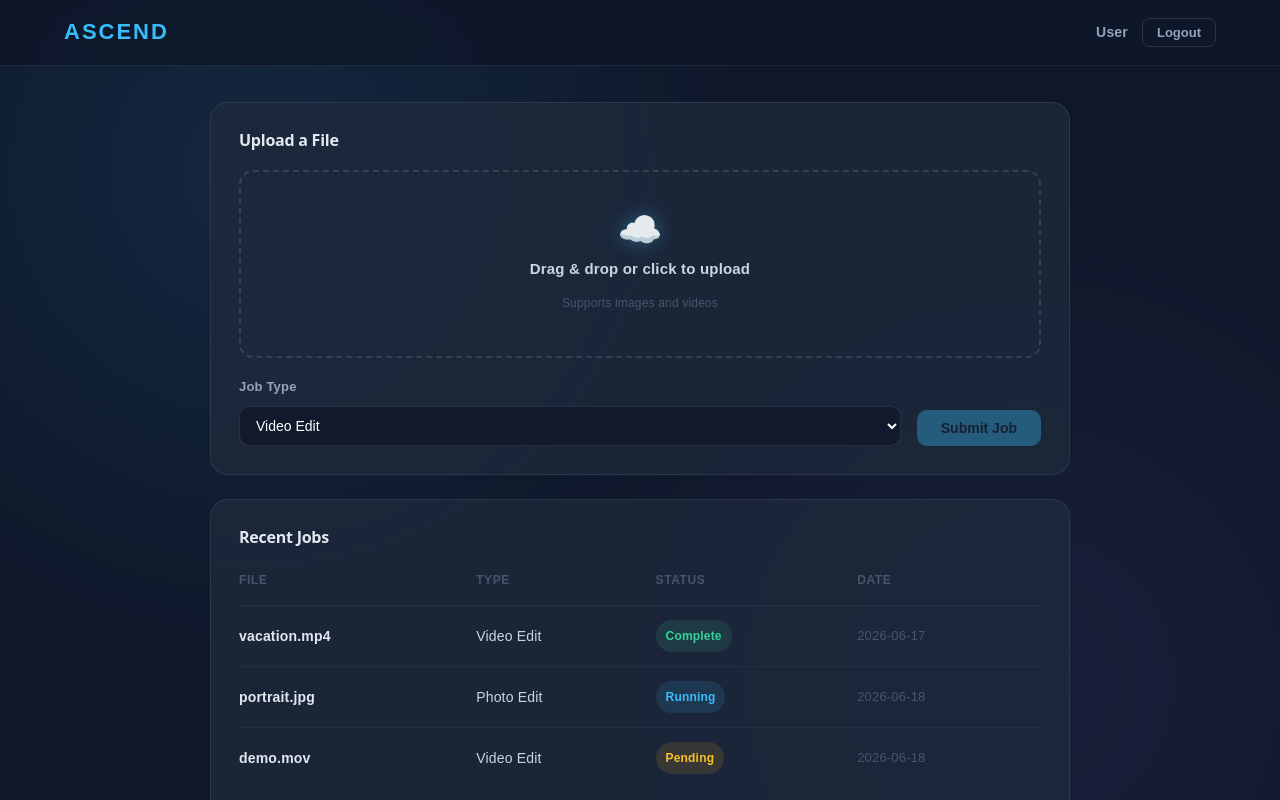
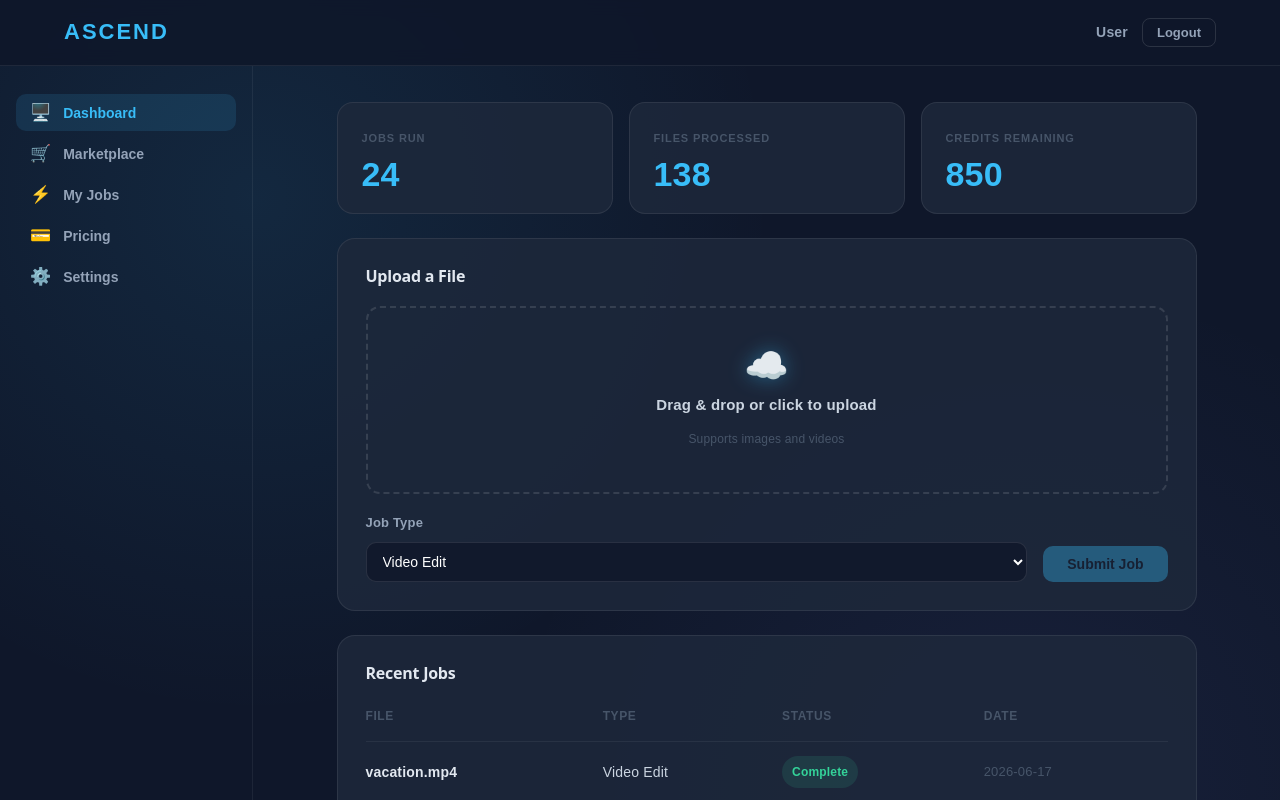
Before and after one commit to jlin25/ASCEND-Cloud-Devops-Project, a React (Vite) app in the folder frontend/: page /dashboard in a window 1280 px wide. Shown: the top 800 px of the page. Built offline with nearby package versions, Linux system fonts and the light colour scheme.

Commit message:
Add dashboard link and new dashboard sidebar layout

```diff
--- a/frontend/src/pages/DashboardPage.css
+++ b/frontend/src/pages/DashboardPage.css
@@ -285,3 +285,124 @@
     display: none;
   }
 }
+
+/* ─── Body (sidebar + main wrapper) ──────────────────────── */
+.dash-body {
+  display: flex;
+  flex: 1;
+}
+
+/* ─── Sidebar ─────────────────────────────────────────────── */
+.dash-sidebar {
+  width: 220px;
+  flex-shrink: 0;
+  padding: 28px 16px;
+  border-right: 1px solid rgba(255, 255, 255, 0.06);
+}
+
+.dash-sidebar-nav {
+  display: flex;
+  flex-direction: column;
+  gap: 4px;
+}
+
+.dash-sidebar-item {
+  display: flex;
+  align-items: center;
+  gap: 12px;
+  background: none;
+  border: none;
+  color: #94a3b8;
+  font-size: 14px;
+  font-weight: 600;
+  font-family: Arial, Helvetica, sans-serif;
+  padding: 10px 14px;
+  border-radius: 10px;
+  cursor: pointer;
+  text-align: left;
+  width: 100%;
+  transition: background 0.18s, color 0.18s;
+}
+
+.dash-sidebar-item:hover {
+  background: rgba(56, 189, 248, 0.07);
+  color: #e2e8f0;
+}
+
+.dash-sidebar-item.active {
+  background: rgba(56, 189, 248, 0.12);
+  color: #38bdf8;
+}
+
+.dash-sidebar-icon {
+  font-size: 17px;
+  line-height: 1;
+  flex-shrink: 0;
+}
+
+/* ─── Stat cards ──────────────────────────────────────────── */
+.dash-stats {
+  display: grid;
+  grid-template-columns: repeat(3, 1fr);
+  gap: 16px;
+}
+
+.dash-stat-card {
+  background: rgba(30, 41, 59, 0.85);
+  border: 1px solid rgba(255, 255, 255, 0.08);
+  border-radius: 16px;
+  padding: 22px 24px;
+  display: flex;
+  flex-direction: column;
+  gap: 6px;
+}
+
+.dash-stat-label {
+  font-size: 11px;
+  font-weight: 700;
+  text-transform: uppercase;
+  letter-spacing: 0.08em;
+  color: #475569;
+  margin: 0;
+}
+
+.dash-stat-value {
+  font-size: 34px;
+  font-weight: 800;
+  color: #38bdf8;
+  margin: 0;
+  line-height: 1;
+}
+
+/* ─── Responsive (sidebar) ────────────────────────────────── */
+@media (max-width: 768px) {
+  .dash-body {
+    flex-direction: column;
+  }
+
+  .dash-sidebar {
+    width: 100%;
+    padding: 12px 5%;
+    border-right: none;
+    border-bottom: 1px solid rgba(255, 255, 255, 0.06);
+  }
+
+  .dash-sidebar-nav {
+    flex-direction: row;
+    flex-wrap: wrap;
+    gap: 6px;
+  }
+
+  .dash-sidebar-item {
+    flex: 0 1 auto;
+    padding: 8px 12px;
+    font-size: 13px;
+    justify-content: center;
+  }
+}
+
+@media (max-width: 480px) {
+  .dash-stats {
+    grid-template-columns: 1fr;
+  }
+}
--- a/frontend/src/pages/DashboardPage.tsx
+++ b/frontend/src/pages/DashboardPage.tsx
@@ -1,5 +1,5 @@
 import { useState } from "react";
-import { useNavigate } from "react-router-dom";
+import { useNavigate, useLocation } from "react-router-dom";
 import "./DashboardPage.css";
 
 const MOCK_JOBS = [
@@ -10,8 +10,17 @@ const MOCK_JOBS = [
 
 const JOB_TYPES = ["Video Edit", "Photo Edit"];
 
+const SIDEBAR_LINKS = [
+  { icon: "🖥️", label: "Dashboard", path: "/dashboard" },
+  { icon: "🛒", label: "Marketplace", path: "/marketplace" },
+  { icon: "⚡", label: "My Jobs", path: "/jobs" },
+  { icon: "💳", label: "Pricing", path: "/pricing" },
+  { icon: "⚙️", label: "Settings", path: "/settings" },
+];
+
 export default function DashboardPage() {
   const navigate = useNavigate();
+  const location = useLocation();
   const username = localStorage.getItem("username") || "User";
 
   const [file, setFile] = useState<File | null>(null);
@@ -59,8 +68,39 @@ export default function DashboardPage() {
         </div>
       </nav>
 
-      <main className="dash-main">
-        {/* Upload Card */}
+      <div className="dash-body">
+        <aside className="dash-sidebar">
+          <nav className="dash-sidebar-nav">
+            {SIDEBAR_LINKS.map((link) => (
+              <button
+                key={link.path}
+                className={`dash-sidebar-item ${location.pathname === link.path ? "active" : ""}`}
+                onClick={() => navigate(link.path)}
+              >
+                <span className="dash-sidebar-icon">{link.icon}</span>
+                <span>{link.label}</span>
+              </button>
+            ))}
+          </nav>
+        </aside>
+
+        <main className="dash-main">
+          <div className="dash-stats">
+            <div className="dash-stat-card">
+              <p className="dash-stat-label">Jobs Run</p>
+              <p className="dash-stat-value">24</p>
+            </div>
+            <div className="dash-stat-card">
+              <p className="dash-stat-label">Files Processed</p>
+              <p className="dash-stat-value">138</p>
+            </div>
+            <div className="dash-stat-card">
+              <p className="dash-stat-label">Credits Remaining</p>
+              <p className="dash-stat-value">850</p>
+            </div>
+          </div>
+
+          {/* Upload Card */}
         <section className="dash-card">
           <h2 className="dash-section-title">Upload a File</h2>
           <form onSubmit={handleSubmit}>
@@ -147,6 +187,7 @@ export default function DashboardPage() {
           )}
         </section>
       </main>
+      </div>
     </div>
   );
 }
--- a/frontend/src/pages/HomePage.tsx
+++ b/frontend/src/pages/HomePage.tsx
@@ -31,6 +31,12 @@ export default function HomePage() {
       <nav className="home-nav">
         <span className="home-logo">ASCEND</span>
         <div className="home-nav-right">
+          <button
+            className="nav-link-btn"
+            onClick={() => navigate("/dashboard")}
+          >
+            Dashboard
+          </button>
           <button
             className="nav-link-btn"
             onClick={() => navigate("/tutorial")}
```
